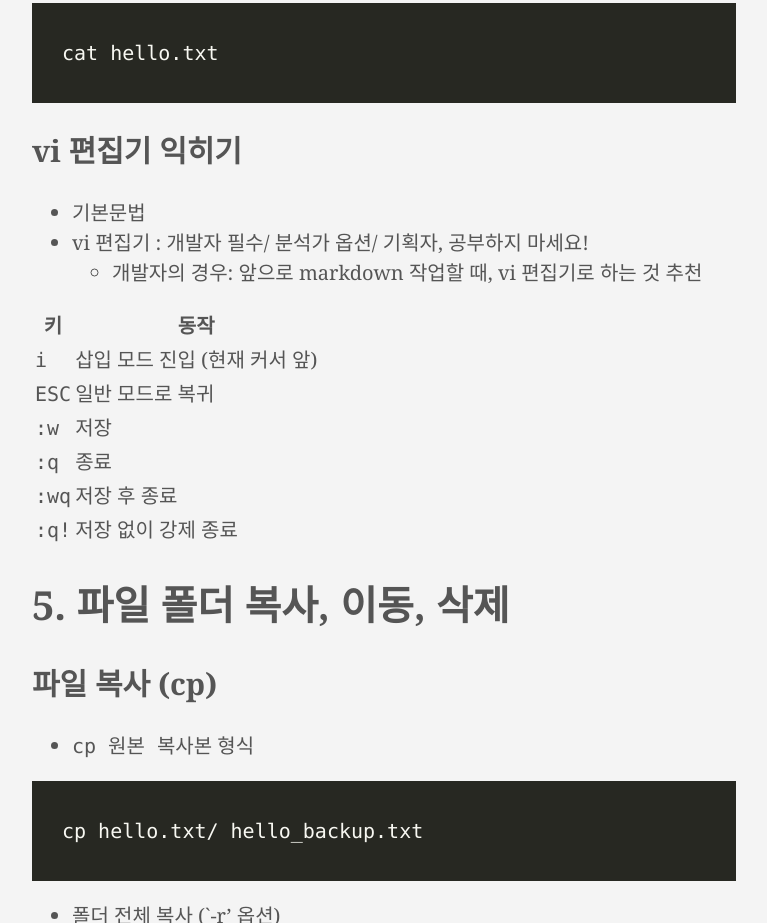
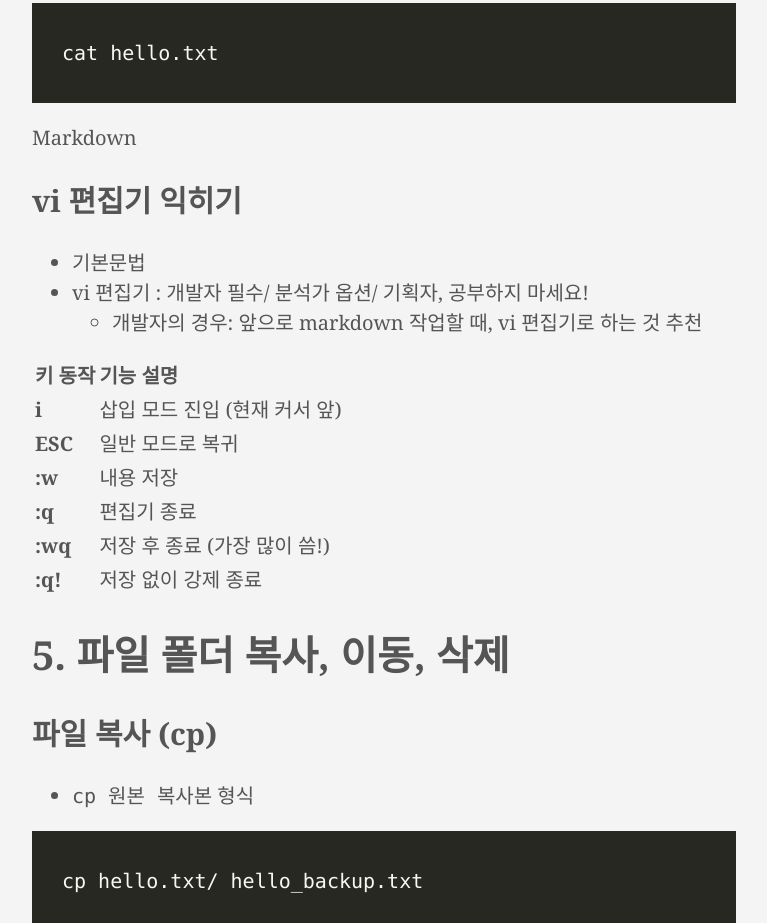
Before and after one commit to kojoobo/kojoobo.github.io, a plain HTML site: page posts/2-post/index.html in a window 1280 px wide. Shown: the part 3219-4142 px from the top of the page, without its empty margins (240-1007 px from the left). Drawn offline with Linux system fonts and the light colour scheme.

Commit message:
Convert vi editor cheat sheet into a beautiful table

````diff
--- a/posts/2-post/index.html
+++ b/posts/2-post/index.html
@@ -96,7 +96,7 @@ echo &#34;두 번째 줄 추가&#34; &gt;&gt; hello.txt
 	<meta itemprop="description" content="Linux 용어 현재 위치 확인 1. 현재 디렉터리 확인 현재 내가 어느 위치에 있는지 절대 경로로 출력 pwd C:/Users/sings/OneDrive/Desktop/test ## 바탕화면으로 이동 - `cd` 명령어로 원하는 디렉터로 이동 ```bash cd ~/Desktop 현재 위치의 파일 폴더 목록 보기 현재 디렉터리 안의 파일과 폴더를 나열 ls 숨김 파일 포함, 상세 정보까지 보기 ls -al 2.폴더(디렉터리) 만들기 및 이동 test 폴더 안에서 새로운 폴더 만들기 mkdir로 새로운 폴더 생성 mkdir linux_practice 중첩 폴더를 한번에 만들기 (-p 옵션) mkdir -p linux_practice/src/utils 만든 폴더로 이동 cd linux_practice 상위 폴더로 이동하기 cd .. 3.파일 만들기 및 내용 확인 빈 파일 만들기 (touch) touch로 빈 파일 생성 cd ~개인경로/linux_practice touch hello.txt &gt;는 덮어쓰기, &gt;&gt;는 내용 추가 echo &#34;Hello, Linux!&#34; &gt; hello.txt echo &#34;두 번째 줄 추가&#34; &gt;&gt; hello.txt *echo는 외치는 것. 꺽새를 사용하지 않으면 그냥 terminal에서 응답만 받음 *꺽새(덮어씌우기)는 매우 강력한 툴이라, 신중해야함. 모든 데이터를 덮어씌어서 사라지게 할 수 있음">
 	<meta itemprop="datePublished" content="2026-05-28T15:00:00+09:00">
 	<meta itemprop="dateModified" content="2026-05-28T15:00:00+09:00">
-	<meta itemprop="wordCount" content="275">
+	<meta itemprop="wordCount" content="283">
 	<meta name="twitter:card" content="summary">
 	<meta name="twitter:title" content="Blog Post 2_20260528) AI Lessons from 이어드림스쿨 - Linux Basics">
 	<meta name="twitter:description" content="Linux 용어 현재 위치 확인 1. 현재 디렉터리 확인 현재 내가 어느 위치에 있는지 절대 경로로 출력 pwd C:/Users/sings/OneDrive/Desktop/test ## 바탕화면으로 이동 - `cd` 명령어로 원하는 디렉터로 이동 ```bash cd ~/Desktop 현재 위치의 파일 폴더 목록 보기 현재 디렉터리 안의 파일과 폴더를 나열 ls 숨김 파일 포함, 상세 정보까지 보기 ls -al 2.폴더(디렉터리) 만들기 및 이동 test 폴더 안에서 새로운 폴더 만들기 mkdir로 새로운 폴더 생성 mkdir linux_practice 중첩 폴더를 한번에 만들기 (-p 옵션) mkdir -p linux_practice/src/utils 만든 폴더로 이동 cd linux_practice 상위 폴더로 이동하기 cd .. 3.파일 만들기 및 내용 확인 빈 파일 만들기 (touch) touch로 빈 파일 생성 cd ~개인경로/linux_practice touch hello.txt &gt;는 덮어쓰기, &gt;&gt;는 내용 추가 echo &#34;Hello, Linux!&#34; &gt; hello.txt echo &#34;두 번째 줄 추가&#34; &gt;&gt; hello.txt *echo는 외치는 것. 꺽새를 사용하지 않으면 그냥 terminal에서 응답만 받음 *꺽새(덮어씌우기)는 매우 강력한 툴이라, 신중해야함. 모든 데이터를 덮어씌어서 사라지게 할 수 있음">
@@ -208,7 +208,8 @@ echo &#34;두 번째 줄 추가&#34; &gt;&gt; hello.txt
 <li>파일 전체 내용을 터미널에 출력</li>
 </ul>
 <div class="highlight"><pre tabindex="0" style="color:#f8f8f2;background-color:#272822;-moz-tab-size:4;-o-tab-size:4;tab-size:4;-webkit-text-size-adjust:none;"><code class="language-bash" data-lang="bash"><span style="display:flex;"><span>cat hello.txt
-</span></span></code></pre></div><h2 id="vi-편집기-익히기">vi 편집기 익히기</h2>
+</span></span></code></pre></div><p>Markdown</p>
+<h2 id="vi-편집기-익히기">vi 편집기 익히기</h2>
 <ul>
 <li>기본문법</li>
 <li>vi 편집기 : 개발자 필수/ 분석가 옵션/ 기획자, 공부하지 마세요!
@@ -220,34 +221,34 @@ echo &#34;두 번째 줄 추가&#34; &gt;&gt; hello.txt
 <table>
 	<thead>
 			<tr>
-					<th>키</th>
-					<th>동작</th>
+					<th style="text-align: left">키 동작</th>
+					<th style="text-align: left">기능 설명</th>
 			</tr>
 	</thead>
 	<tbody>
 			<tr>
-					<td><code>i</code></td>
-					<td>삽입 모드 진입 (현재 커서 앞)</td>
+					<td style="text-align: left"><strong>i</strong></td>
+					<td style="text-align: left">삽입 모드 진입 (현재 커서 앞)</td>
 			</tr>
 			<tr>
-					<td><code>ESC</code></td>
-					<td>일반 모드로 복귀</td>
+					<td style="text-align: left"><strong>ESC</strong></td>
+					<td style="text-align: left">일반 모드로 복귀</td>
 			</tr>
 			<tr>
-					<td><code>:w</code></td>
-					<td>저장</td>
+					<td style="text-align: left"><strong>:w</strong></td>
+					<td style="text-align: left">내용 저장</td>
 			</tr>
 			<tr>
-					<td><code>:q</code></td>
-					<td>종료</td>
+					<td style="text-align: left"><strong>:q</strong></td>
+					<td style="text-align: left">편집기 종료</td>
 			</tr>
 			<tr>
-					<td><code>:wq</code></td>
-					<td>저장 후 종료</td>
+					<td style="text-align: left"><strong>:wq</strong></td>
+					<td style="text-align: left">저장 후 종료 (가장 많이 씀!)</td>
 			</tr>
 			<tr>
-					<td><code>:q!</code></td>
-					<td>저장 없이 강제 종료</td>
+					<td style="text-align: left"><strong>:q!</strong></td>
+					<td style="text-align: left">저장 없이 강제 종료</td>
 			</tr>
 	</tbody>
 </table>
````
